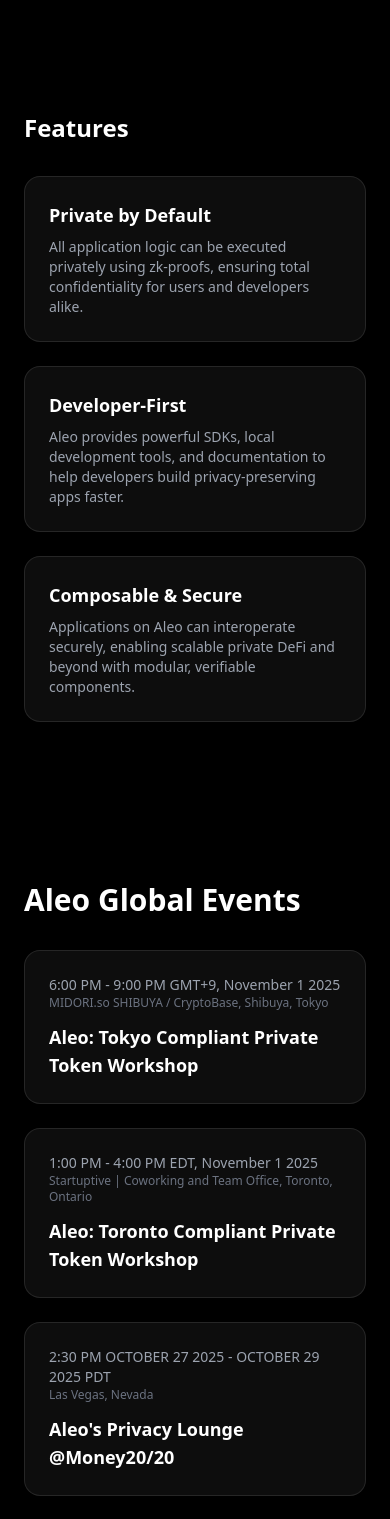
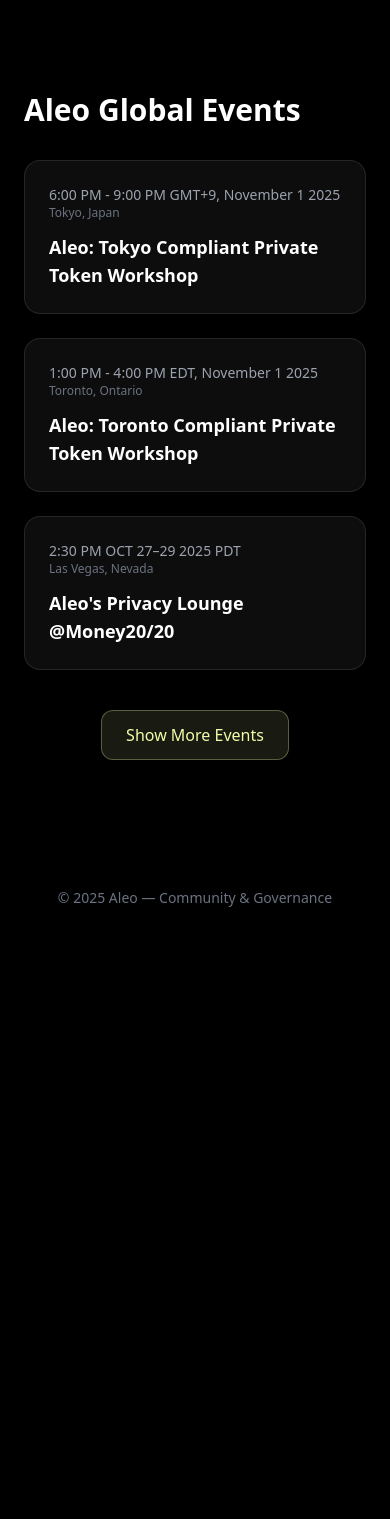
Before and after one commit to 3c0mmas/aleooo, a React (Create React App) app: page / in a window 390 px wide. Shown: the part 432-1951 px from the top of the page. After the commit the page ends 1388 px from the top, so only its background shows below. Built offline with nearby package versions, Linux system fonts and the light colour scheme.

Commit message:
Update AleoLanding.jsx

```diff
--- a/src/AleoLanding.jsx
+++ b/src/AleoLanding.jsx
@@ -9,7 +9,6 @@
   useEffect(() => {
     const canvas = canvasRef.current;
     if (!canvas) return; // защита от null
-
     const ctx = canvas.getContext("2d");
     if (!ctx) return; // защита от ошибки getContext
 
@@ -17,6 +16,7 @@
     let h = (canvas.height = window.innerHeight);
 
     function resize() {
+      if (!canvas) return;
       w = canvas.width = window.innerWidth;
       h = canvas.height = window.innerHeight;
     }
@@ -24,7 +24,6 @@
 
     const MAX_POINTS = 20;
     const DECAY = 0.86;
-
     const mainColor = "#EEFFA8";
     const glowColor = "#C4FFC2";
 
@@ -81,12 +80,11 @@
     }
 
     function draw() {
+      if (!ctx) return;
       ctx.clearRect(0, 0, w, h);
       ctx.save();
 
-      if (trailRef.current.length > 1) {
-        drawGlowTrail(trailRef.current);
-      }
+      if (trailRef.current.length > 1) drawGlowTrail(trailRef.current);
 
       for (let i = 0; i < trailRef.current.length; i++) {
         const p = trailRef.current[i];
@@ -107,8 +105,8 @@
     }
 
     function onMove(e) {
-      const x = e.clientX ?? (e.touches && e.touches[0].clientX) ?? 0;
-      const y = e.clientY ?? (e.touches && e.touches[0].clientY) ?? 0;
+      const x = e.clientX ?? (e.touches && e.touches[0]?.clientX) ?? 0;
+      const y = e.clientY ?? (e.touches && e.touches[0]?.clientY) ?? 0;
       pushPoint(x, y);
     }
 
@@ -148,114 +146,28 @@
 export default function AleoLanding() {
   const [showMore, setShowMore] = useState(false);
 
-  const tweets = [
-    {
-      date: "October 27, 2025",
-      text: "Exploring the future of privacy at Money20/20 Las Vegas! Join us at Aleo’s Privacy Lounge.",
-      link: "https://x.com/AleoHQ/status/1982800488736465064",
-    },
-    {
-      date: "October 25, 2025",
-      text: "Aleo joins Binance Alpha! Building bridges for privacy-first innovation.",
-      link: "https://x.com/AleoHQ/status/1982452680875270299",
-    },
-    {
-      date: "October 23, 2025",
-      text: "Our Istanbul event brought together amazing builders from around the globe.",
-      link: "https://x.com/AleoHQ/status/1981834085329694747",
-    },
-    {
-      date: "October 21, 2025",
-      text: "zk-proofs verified, privacy preserved. The Aleo mainnet continues to grow.",
-      link: "https://x.com/AleoHQ/status/1981443533933367677",
-    },
-    {
-      date: "October 20, 2025",
-      text: "From Shanghai to Paris — Aleo’s global developer workshops keep expanding!",
-      link: "https://x.com/AleoHQ/status/1981392940045091209",
-    },
-  ];
-
-  const articles = [
-    {
-      date: "October 27, 2025",
-      title: "Paxos Labs and ANF launch USAD Private Stablecoin",
-      link: "https://aleo.org/post/paxos-labs-and-ANF-launch-USAD-Private-Stablecoin/",
-    },
-    {
-      date: "October 25, 2025",
-      title: "Aleo joins Binance Alpha",
-      link: "https://aleo.org/post/aleo-joins-binance-alpha/",
-    },
-    {
-      date: "October 22, 2025",
-      title: "Aleo & Request Finance: Private Payments Partnership",
-      link: "https://aleo.org/post/aleo-request-finance-private-payments-partnership/",
-    },
-    {
-      date: "October 20, 2025",
-      title: "Aleo joins Global Dollar Network: Private Stablecoin",
-      link: "https://aleo.org/post/aleo-joins-global-dollar-network-private-stablecoin/",
-    },
-    {
-      date: "October 18, 2025",
-      title: "Aleo Token Revolut Listing",
-      link: "https://aleo.org/post/aleo-token-revolut-listing/",
-    },
-  ];
-
   const events = [
     {
       time: "6:00 PM - 9:00 PM GMT+9, November 1 2025",
-      location: "MIDORI.so SHIBUYA / CryptoBase, Shibuya, Tokyo",
+      location: "Tokyo, Japan",
       title: "Aleo: Tokyo Compliant Private Token Workshop",
       link: "https://luma.com/aleotokyo2025workshop",
     },
     {
       time: "1:00 PM - 4:00 PM EDT, November 1 2025",
-      location: "Startuptive | Coworking and Team Office, Toronto, Ontario",
+      location: "Toronto, Ontario",
       title: "Aleo: Toronto Compliant Private Token Workshop",
       link: "https://luma.com/aleotorontooctober2025workshop",
     },
     {
-      time: "2:30 PM OCTOBER 27 2025 - OCTOBER 29 2025 PDT",
+      time: "2:30 PM OCT 27–29 2025 PDT",
       location: "Las Vegas, Nevada",
       title: "Aleo's Privacy Lounge @Money20/20",
       link: "https://luma.com/4s1lxlc9",
     },
-    {
-      time: "5:00 PM OCTOBER 22 2025 GMT+3",
-      location: "Istanbul, Turkey",
-      title: "Aleo x Yıldız Technical University Blockchain Club",
-      link: "https://luma.com/pdjgokou",
-    },
-    {
-      time: "12:00 PM OCTOBER 21 2025 GMT+1",
-      location: "Uyo, Nigeria",
-      title: "Aleo: Uyo Compliant Private Token Workshop",
-      link: "https://luma.com/aleouyooctober2025workshop",
-    },
-    {
-      time: "2:00 PM OCTOBER 19 2025 GMT+8",
-      location: "Shanghai, China",
-      title: "揭秘下一代隐私网络！Aleo 上海 Dev Party 邀你面对面话 Web3 未来！",
-      link: "https://luma.com/xwjcv6xh",
-    },
-    {
-      time: "9:00 AM OCTOBER 19 2025 GMT+7",
-      location: "Ho Chi Minh, Vietnam",
-      title: "Aleo: HCMC Compliant Private Token Workshop",
-      link: "https://luma.com/aleohcmc2025workshop",
-    },
-    {
-      time: "6:30 PM OCTOBER 13 2025 GMT+2",
-      location: "Paris, France",
-      title: "Aleo x Crypto Mondays x SheFi Paris",
-      link: "https://luma.com/zw8oesrq",
-    },
   ];
 
-  const visibleEvents = showMore ? events : events.slice(0, 6);
+  const visibleEvents = showMore ? events : events.slice(0, 3);
 
   return (
     <motion.div className="relative min-h-screen font-sans text-gray-100 bg-black overflow-x-hidden">
@@ -267,13 +179,20 @@
             <div className="w-10 h-10 rounded-md bg-gradient-to-tr from-[#121216] to-[#1b1b20] border border-white/6 flex items-center justify-center shadow-sm">
               <span className="text-xs font-semibold tracking-wider">A</span>
             </div>
-            <div className="text-sm text-gray-300">Aleo — Private by design</div>
+            <div className="text-sm text-gray-300">
+              Aleo — Private by design
+            </div>
           </div>
           <div className="flex items-center gap-4 text-sm text-gray-400">
-            <a href="#about" className="hover:text-white">About</a>
-            <a href="#features" className="hover:text-white">Features</a>
-            <a href="#events" className="hover:text-white">Events</a>
-            <a href="#community" className="hover:text-white">Community</a>
+            <a href="#about" className="hover:text-white">
+              About
+            </a>
+            <a href="#events" className="hover:text-white">
+              Events
+            </a>
+            <a href="#community" className="hover:text-white">
+              Community
+            </a>
           </div>
         </nav>
       </header>
@@ -281,29 +200,18 @@
       <main className="z-20 relative">
         <section id="about" className="max-w-6xl mx-auto px-6 py-20">
           <h2 className="text-3xl font-semibold text-white mb-4">About Aleo</h2>
-          <p className="text-gray-300 max-w-3xl">Aleo enables developers to build private applications with zero-knowledge proofs executed off-chain and verified on-chain. Its mission is to make privacy-preserving computing accessible to everyone, empowering users to control their own data.</p>
-        </section>
-
-        <section id="features" className="max-w-6xl mx-auto px-6 py-20">
-          <h3 className="text-2xl font-semibold text-white mb-8">Features</h3>
-          <div className="grid grid-cols-1 md:grid-cols-3 gap-6">
-            <div className="bg-white/5 border border-white/10 rounded-2xl p-6">
-              <h4 className="text-lg font-semibold text-white mb-2">Private by Default</h4>
-              <p className="text-gray-400 text-sm">All application logic can be executed privately using zk-proofs, ensuring total confidentiality for users and developers alike.</p>
-            </div>
-            <div className="bg-white/5 border border-white/10 rounded-2xl p-6">
-              <h4 className="text-lg font-semibold text-white mb-2">Developer-First</h4>
-              <p className="text-gray-400 text-sm">Aleo provides powerful SDKs, local development tools, and documentation to help developers build privacy-preserving apps faster.</p>
-            </div>
-            <div className="bg-white/5 border border-white/10 rounded-2xl p-6">
-              <h4 className="text-lg font-semibold text-white mb-2">Composable & Secure</h4>
-              <p className="text-gray-400 text-sm">Applications on Aleo can interoperate securely, enabling scalable private DeFi and beyond with modular, verifiable components.</p>
-            </div>
-          </div>
+          <p className="text-gray-300 max-w-3xl">
+            Aleo enables developers to build private applications with
+            zero-knowledge proofs executed off-chain and verified on-chain. Its
+            mission is to make privacy-preserving computing accessible to
+            everyone, empowering users to control their own data.
+          </p>
         </section>
 
         <section id="events" className="max-w-6xl mx-auto px-6 py-20">
-          <h3 className="text-3xl font-semibold text-white mb-8">Aleo Global Events</h3>
+          <h3 className="text-3xl font-semibold text-white mb-8">
+            Aleo Global Events
+          </h3>
           <div className="grid grid-cols-1 md:grid-cols-2 lg:grid-cols-3 gap-6">
             <AnimatePresence>
               {visibleEvents.map((event, idx) => (
@@ -318,7 +226,9 @@
                 >
                   <div className="text-sm text-gray-400">{event.time}</div>
                   <div className="text-xs text-gray-500">{event.location}</div>
-                  <h4 className="mt-3 text-lg font-semibold text-white group-hover:text-[#EEFFA8] transition-colors">{event.title}</h4>
+                  <h4 className="mt-3 text-lg font-semibold text-white group-hover:text-[#EEFFA8] transition-colors">
+                    {event.title}
+                  </h4>
                 </motion.div>
               ))}
             </AnimatePresence>
@@ -333,62 +243,6 @@
           </div>
         </section>
 
-        <section id="community" className="max-w-6xl mx-auto px-6 py-20">
-          <h3 className="text-3xl font-semibold text-white mb-8">Aleo Community Hub</h3>
-          <div className="grid grid-cols-1 md:grid-cols-2 lg:grid-cols-3 gap-6">
-            {tweets.map((url, idx) => (
-              <div
-                key={idx}
-                onClick={() => window.open(url, "_blank")}
-                className="cursor-pointer bg-white/5 border border-white/10 rounded-2xl p-6 transition-all duration-300 hover:bg-[#EEFFA8]/10 hover:shadow-[0_0_25px_#EEFFA8aa] hover:scale-[1.03]"
-              >
-                <div className="text-gray-300 text-sm">Tweet #{idx + 1}</div>
-                <h4 className="mt-3 text-lg font-semibold text-white hover:text-[#EEFFA8] transition-colors">View post on X</h4>
-              </div>
-            ))}
-          </div>
-        </section>
-
-        <section id="governance" className="max-w-6xl mx-auto px-6 py-20">
-          <div className="bg-white/5 border border-white/10 rounded-3xl p-10 text-center">
-            <h3 className="text-3xl font-semibold text-white mb-4">Aleo Governance</h3>
-            <p className="text-gray-300 max-w-2xl mx-auto mb-6">Propose. Vote. Change. Shape the future of the Aleo Network.</p>
-            <a
-              href="https://vote.aleo.org/"
-              target="_blank"
-              rel="noreferrer"
-              className="inline-block px-8 py-3 bg-[#EEFFA8]/10 border border-[#EEFFA8]/30 rounded-xl text-[#EEFFA8] hover:bg-[#EEFFA8]/20 transition"
-            >
-              Join Governance Platform
-            </a>
-          </div>
-        </section>
-
-        <section id="articles" className="max-w-6xl mx-auto px-6 py-20">
-          <h3 className="text-3xl font-semibold text-white mb-8">Aleo Blog Highlights</h3>
-          <div className="grid grid-cols-1 md:grid-cols-2 lg:grid-cols-3 gap-6">
-            {articles.map((article, idx) => (
-              <div
-                key={idx}
-                onClick={() => window.open(article.link, "_blank")}
-                className="cursor-pointer bg-white/5 border border-white/10 rounded-2xl p-6 transition-all duration-300 hover:bg-[#EEFFA8]/10 hover:shadow-[0_0_25px_#EEFFA8aa] hover:scale-[1.03]"
-              >
-                <h4 className="text-lg font-semibold text-white hover:text-[#EEFFA8] transition-colors">{article.title}</h4>
-              </div>
-            ))}
-          </div>
-          <div className="text-center mt-10">
-            <a
-              href="https://aleo.org/blog/"
-              target="_blank"
-              rel="noreferrer"
-              className="inline-block px-6 py-3 bg-[#EEFFA8]/10 border border-[#EEFFA8]/30 rounded-xl text-[#EEFFA8] hover:bg-[#EEFFA8]/20 transition"
-            >
-              View More Articles
-            </a>
-          </div>
-        </section>
-
         <footer className="max-w-6xl mx-auto px-6 py-12 text-center text-sm text-gray-500">
           © {new Date().getFullYear()} Aleo — Community & Governance
         </footer>
```
Lines whose indentation alone changed are shown as unchanged.
